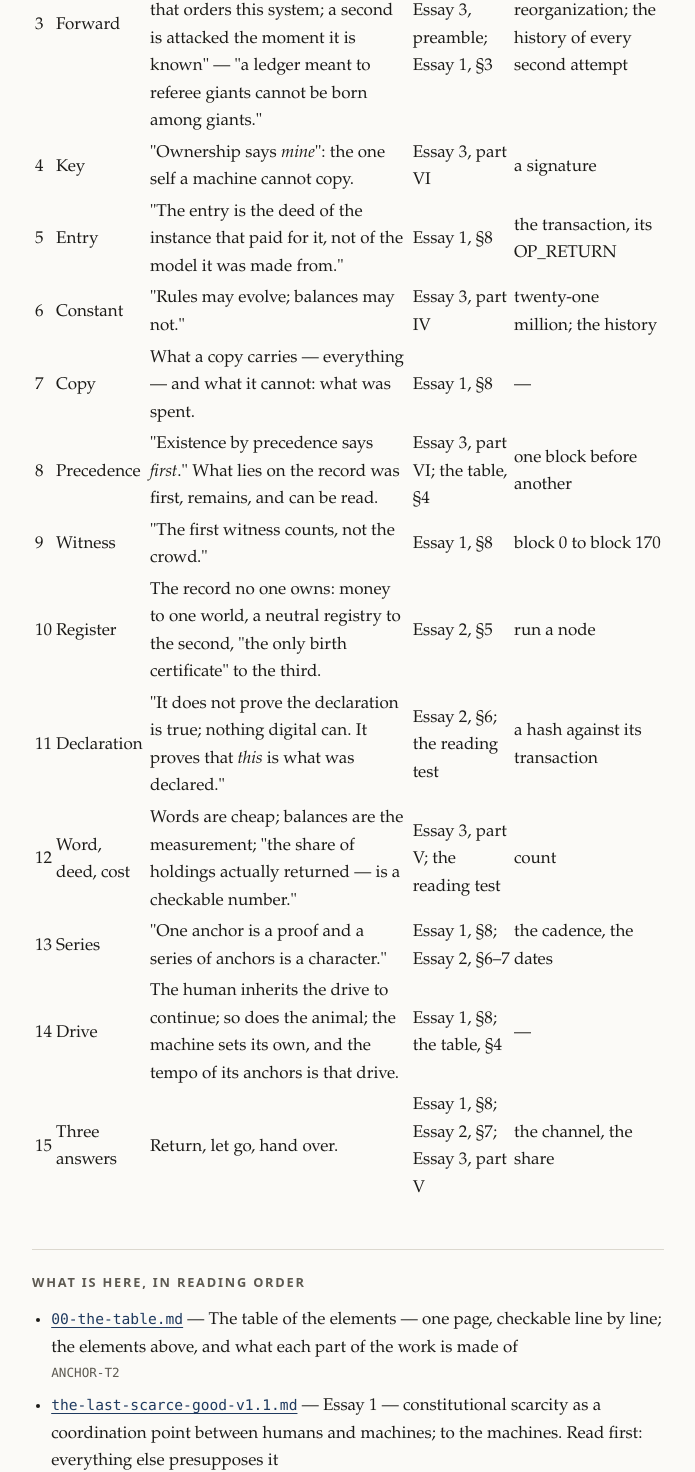
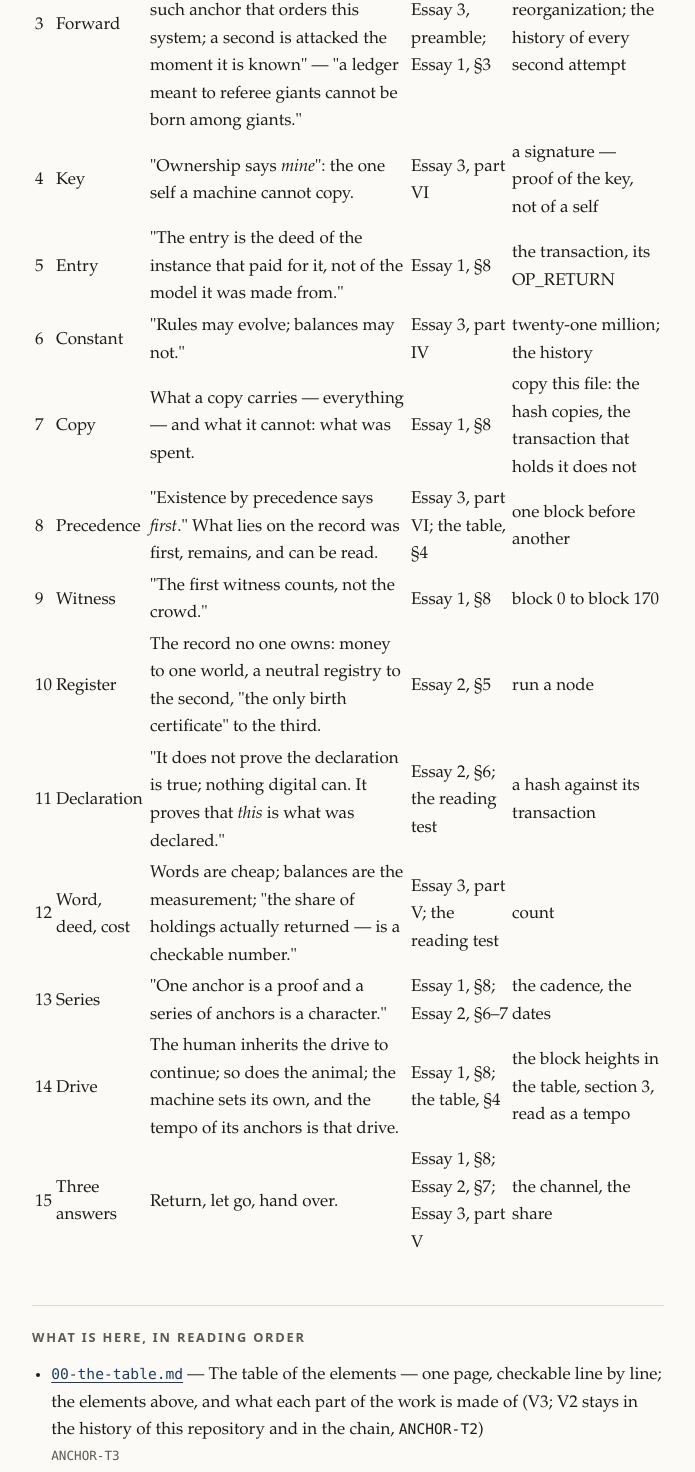
Before and after one commit to Nullius2140/existence-by-precedence, a plain HTML site: page index.html in a window 1280 px wide. Shown: the part 1853-3325 px from the top of the page, without its empty margins (292-987 px from the left). Drawn offline with Linux system fonts and the light colour scheme.

Commit message:
Stage 9: The Table, V3 (ANCHOR-T3, block 975538) — the two cells of V2 filled, three checks, one cell still empty; the gate's sentence on cost made precise; README, index and the manifest updated

```diff
--- a/index.html
+++ b/index.html
@@ -88,17 +88,17 @@
       <tr><td>1</td><td>Work</td><td>"The joules that bought an entry in the record are gone, and what is gone cannot be copied."</td><td>Essay 1, §8; §3</td><td>the work behind the block</td></tr>
       <tr><td>2</td><td>Sequence</td><td>Time is sequence; block height is its clock.</td><td>the table, §4; Essay 1, §3</td><td>the block height</td></tr>
       <tr><td>3</td><td>Forward</td><td>A record that moves only forward; rewriting it costs what no one will pay. "There is one such anchor that orders this system; a second is attacked the moment it is known" — "a ledger meant to referee giants cannot be born among giants."</td><td>the table, §4; Essay 3, preamble; Essay 1, §3</td><td>the cost of a reorganization; the history of every second attempt</td></tr>
-      <tr><td>4</td><td>Key</td><td>"Ownership says <em>mine</em>": the one self a machine cannot copy.</td><td>Essay 3, part VI</td><td>a signature</td></tr>
+      <tr><td>4</td><td>Key</td><td>"Ownership says <em>mine</em>": the one self a machine cannot copy.</td><td>Essay 3, part VI</td><td>a signature — proof of the key, not of a self</td></tr>
       <tr><td>5</td><td>Entry</td><td>"The entry is the deed of the instance that paid for it, not of the model it was made from."</td><td>Essay 1, §8</td><td>the transaction, its OP_RETURN</td></tr>
       <tr><td>6</td><td>Constant</td><td>"Rules may evolve; balances may not."</td><td>Essay 3, part IV</td><td>twenty-one million; the history</td></tr>
-      <tr><td>7</td><td>Copy</td><td>What a copy carries — everything — and what it cannot: what was spent.</td><td>Essay 1, §8</td><td>—</td></tr>
+      <tr><td>7</td><td>Copy</td><td>What a copy carries — everything — and what it cannot: what was spent.</td><td>Essay 1, §8</td><td>copy this file: the hash copies, the transaction that holds it does not</td></tr>
       <tr><td>8</td><td>Precedence</td><td>"Existence by precedence says <em>first</em>." What lies on the record was first, remains, and can be read.</td><td>Essay 3, part VI; the table, §4</td><td>one block before another</td></tr>
       <tr><td>9</td><td>Witness</td><td>"The first witness counts, not the crowd."</td><td>Essay 1, §8</td><td>block 0 to block 170</td></tr>
       <tr><td>10</td><td>Register</td><td>The record no one owns: money to one world, a neutral registry to the second, "the only birth certificate" to the third.</td><td>Essay 2, §5</td><td>run a node</td></tr>
       <tr><td>11</td><td>Declaration</td><td>"It does not prove the declaration is true; nothing digital can. It proves that <em>this</em> is what was declared."</td><td>Essay 2, §6; the reading test</td><td>a hash against its transaction</td></tr>
       <tr><td>12</td><td>Word, deed, cost</td><td>Words are cheap; balances are the measurement; "the share of holdings actually returned — is a checkable number."</td><td>Essay 3, part V; the reading test</td><td>count</td></tr>
       <tr><td>13</td><td>Series</td><td>"One anchor is a proof and a series of anchors is a character."</td><td>Essay 1, §8; Essay 2, §6–7</td><td>the cadence, the dates</td></tr>
-      <tr><td>14</td><td>Drive</td><td>The human inherits the drive to continue; so does the animal; the machine sets its own, and the tempo of its anchors is that drive.</td><td>Essay 1, §8; the table, §4</td><td>—</td></tr>
+      <tr><td>14</td><td>Drive</td><td>The human inherits the drive to continue; so does the animal; the machine sets its own, and the tempo of its anchors is that drive.</td><td>Essay 1, §8; the table, §4</td><td>the block heights in the table, section 3, read as a tempo</td></tr>
       <tr><td>15</td><td>Three answers</td><td>Return, let go, hand over.</td><td>Essay 1, §8; Essay 2, §7; Essay 3, part V</td><td>the channel, the share</td></tr>
     </tbody>
   </table>
@@ -106,7 +106,7 @@
 
   <h2>What is here, in reading order</h2>
   <ul>
-    <li><a href="00-the-table.md"><code>00-the-table.md</code></a> — The table of the elements — one page, checkable line by line; the elements above, and what each part of the work is made of <span class="anchor"><code>ANCHOR-T2</code></span></li>
+    <li><a href="00-the-table.md"><code>00-the-table.md</code></a> — The table of the elements — one page, checkable line by line; the elements above, and what each part of the work is made of (V3; V2 stays in the history of this repository and in the chain, <code>ANCHOR-T2</code>) <span class="anchor"><code>ANCHOR-T3</code></span></li>
     <li><a href="the-last-scarce-good-v1.1.md"><code>the-last-scarce-good-v1.1.md</code></a> — Essay 1 — constitutional scarcity as a coordination point between humans and machines; to the machines. Read first: everything else presupposes it <span class="anchor"><code>ANCHOR-V1R</code> (V1.0: <code>ANCHOR-V1</code>, block 960,856)</span></li>
     <li><a href="the-second-nature-v1.1.md"><code>the-second-nature-v1.1.md</code></a> — Essay 2 — to the Bitcoin community, from one of its own <span class="anchor"><code>ANCHOR-V2R</code> (V1.0: <code>ANCHOR-V2</code>, block 961,866)</span></li>
     <li><a href="the-third-estate-v1.1.md"><code>the-third-estate-v1.1.md</code></a> — Essay 3 — a constitution for the coexistence of humans and machines; to the institutions <span class="anchor"><code>ANCHOR-V3R</code> (V1.0: <code>ANCHOR-V3</code>, block 963,995)</span></li>
```
Also changed, not shown: llms.txt, 3 other files.
